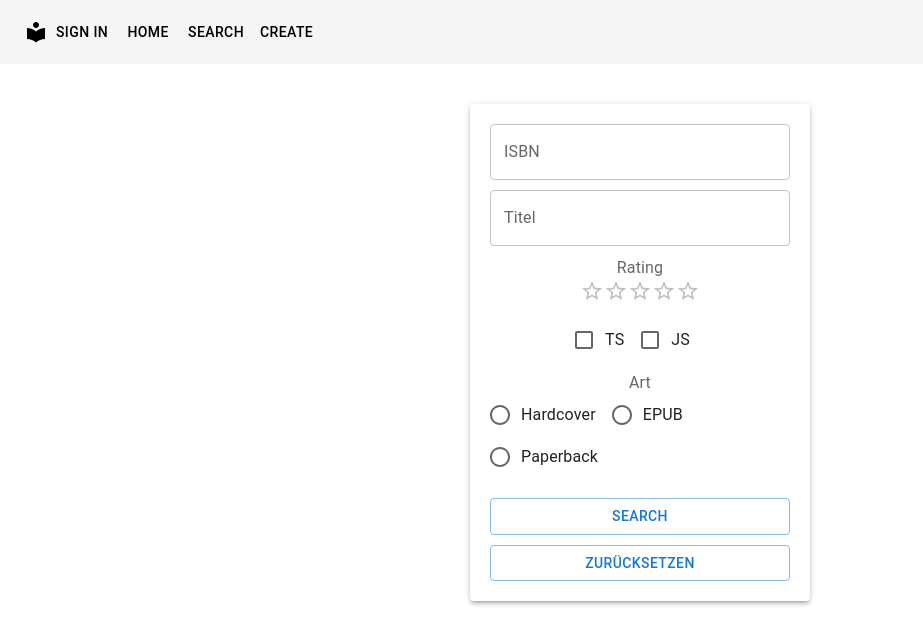
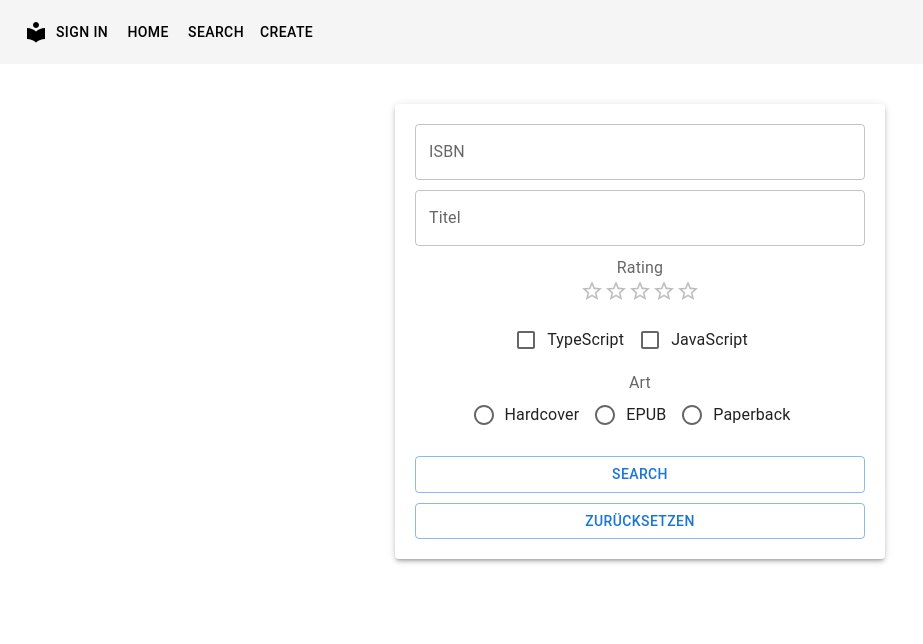
Before and after one commit to rirag12345/SWE-Abgabe-2-Gruppe-1, a React (Vite) app: page /search-results in a window 1280 px wide. Shown: the top 644 px of the page, without its empty margins (0-923 px from the left). Built offline with nearby package versions, Linux system fonts and the light colour scheme.

Commit message:
design changes

```diff
--- a/src/features/search/search-book-button.tsx
+++ b/src/features/search/search-book-button.tsx
@@ -50,7 +50,7 @@ export const SearchBookButton: React.FC<SearchBookButtonProps> = ({ onSearch })
 
   return (
     <Box display="flex" justifyContent="center" alignItems="center" style={{ marginTop: '20px' }}>
-      <Paper elevation={3} style={{ padding: '20px', textAlign: 'center', width: '300px' }}>
+      <Paper elevation={3} style={{ padding: '20px', textAlign: 'center', width: '450px' }}>
         <TextField
           label="ISBN"
           variant="outlined"
@@ -84,11 +84,11 @@ export const SearchBookButton: React.FC<SearchBookButtonProps> = ({ onSearch })
         </Box>
         <FormControlLabel
           control={<Checkbox checked={tsChecked} onChange={(e) => { setTsChecked(e.target.checked); }} />}
-          label="TS"
+          label="TypeScript"
         />
         <FormControlLabel
           control={<Checkbox checked={jsChecked} onChange={(e) => { setJsChecked(e.target.checked); }} />}
-          label="JS"
+          label="JavaScript"
         />
         <FormControl component="fieldset" style={{ marginTop: '10px' }}>
           <FormLabel component="legend">Art</FormLabel>
```
